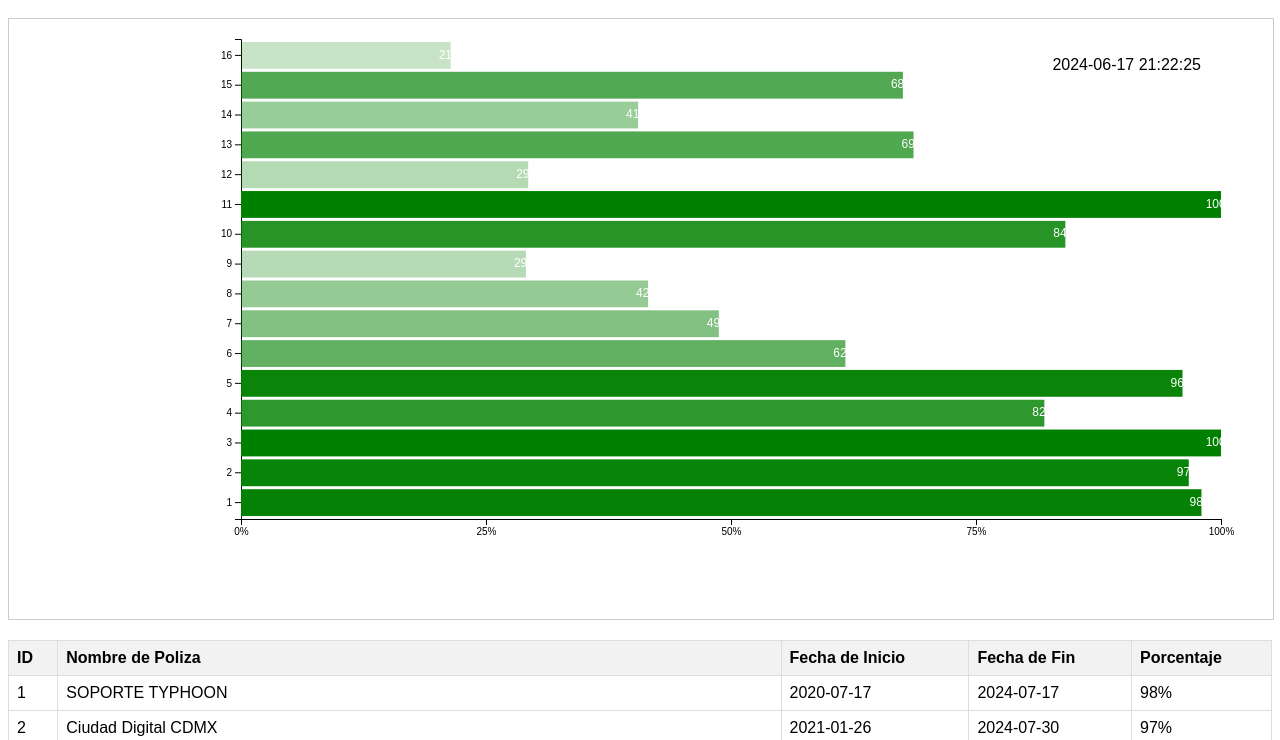
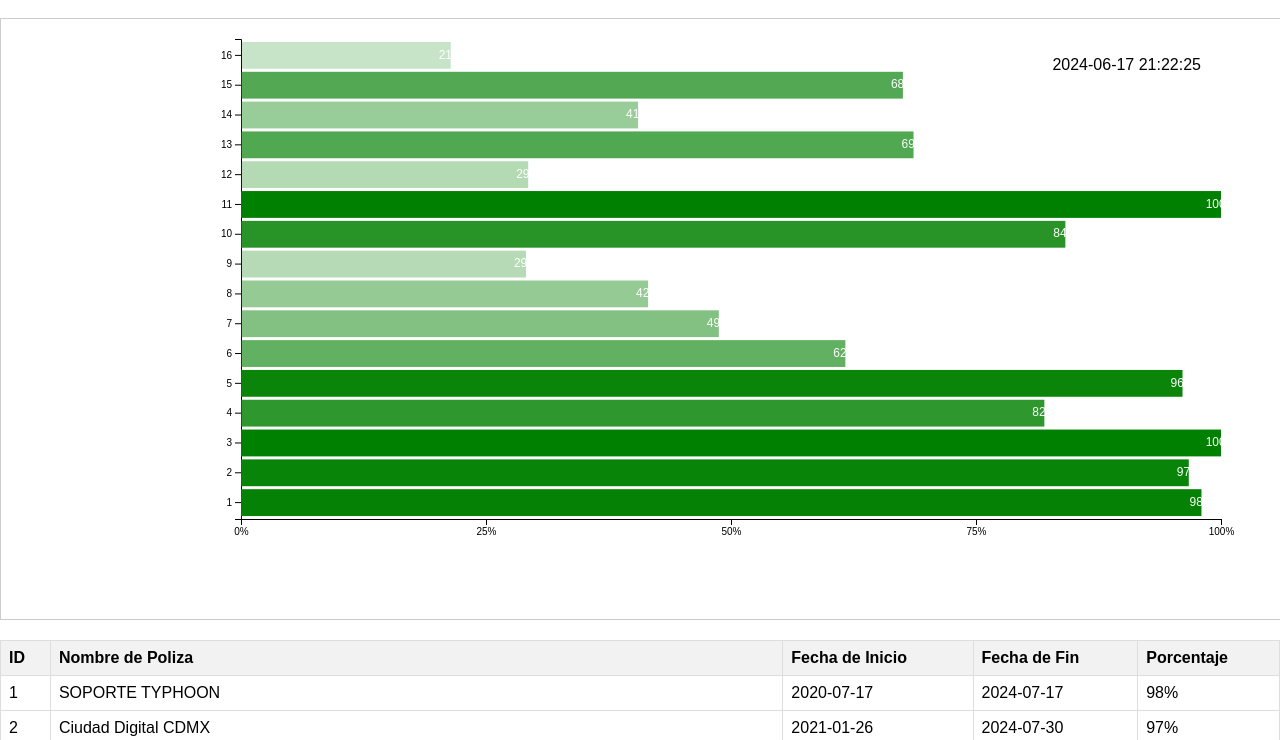
Before and after one commit to NOCL2/polizas_vigenciaf, a plain HTML site: page index.html in a window 1280 px wide. Shown: the part 60-800 px from the top of the page. Drawn offline with nearby package versions, Linux system fonts and the light colour scheme.

Commit message:
Update styles.css

```diff
--- a/styles.css
+++ b/styles.css
@@ -1,7 +1,7 @@
 body {
     font-family: Arial, sans-serif;
     text-align: center;
-    margin: -100;
+    margin: 0;
     padding: 0;
 }
 
```
